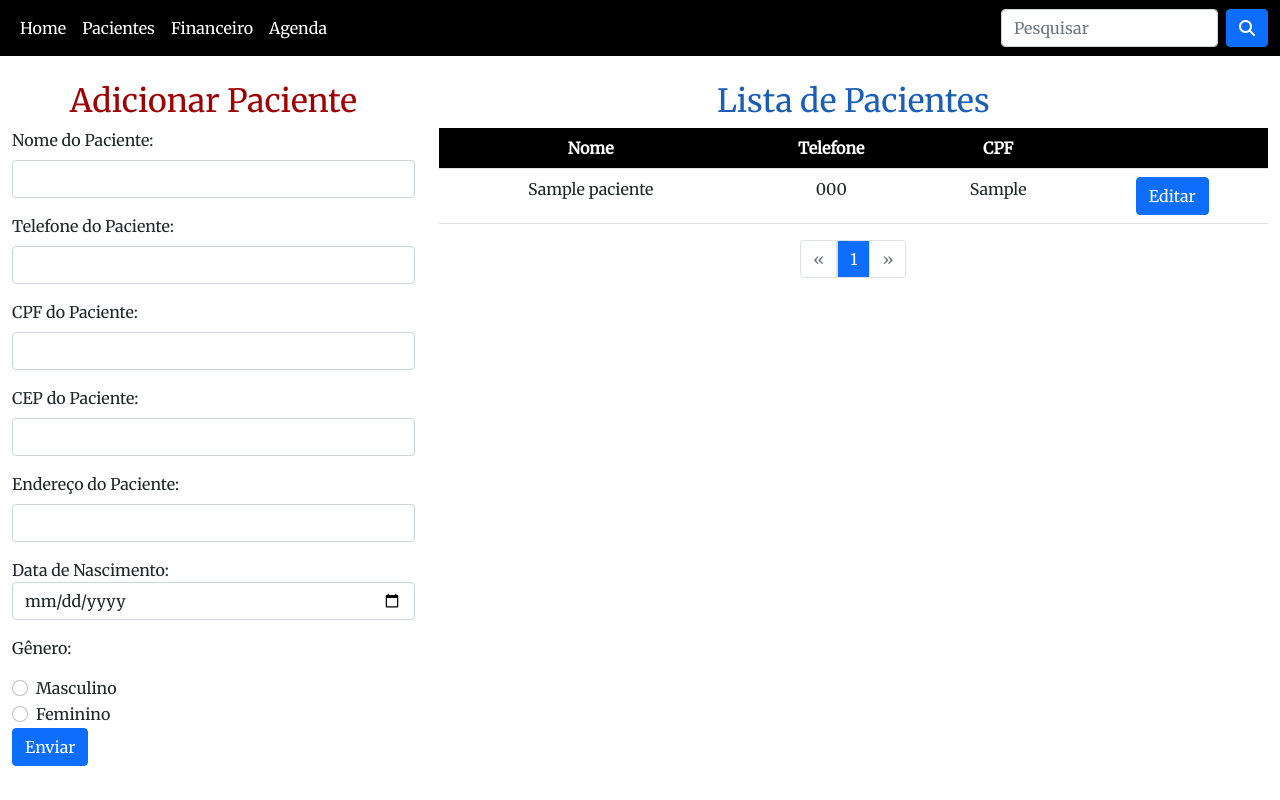
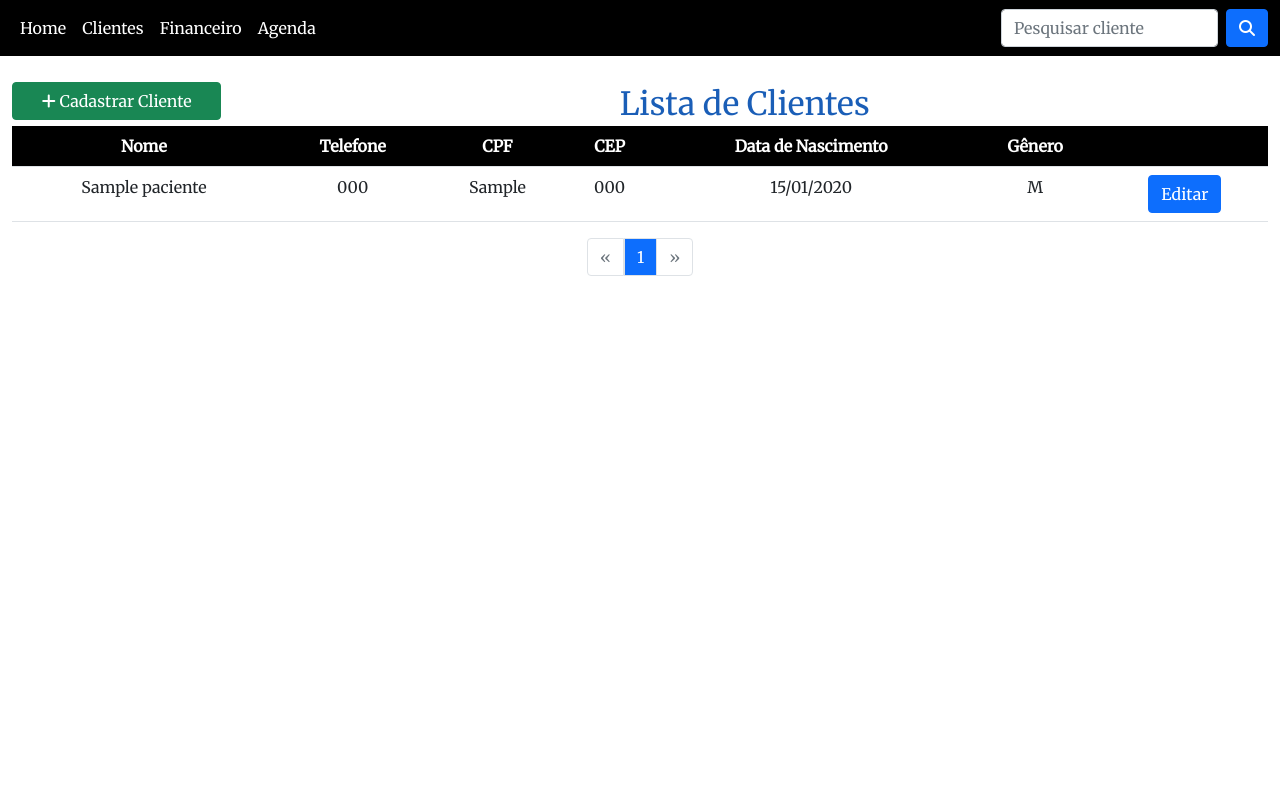
Before and after one commit to marcusvcalves/Django_Sistema_Clinica, a Django app: page /pacientes in a window 1280 px wide. Run offline with Django 4.2, Linux system fonts and the light colour scheme; tables that the repository leaves empty hold one stand-in row (values such as "Sample post"); some libraries are stand-ins or nearby versions.

Commit message:
atualização design

```diff
--- a/Sistema/static/css/editar.css
+++ b/Sistema/static/css/editar.css
@@ -1,4 +1,4 @@
-form{
+.editarForm{
     margin: 1%;
     width: 20em;
 }
--- a/Sistema/static/css/paciente.css
+++ b/Sistema/static/css/paciente.css
@@ -45,3 +45,19 @@ a, a:visited { text-decoration: none; }
     display: flex;
     align-self: center;
 }
+.buttonCadastrarCliente{
+    margin-bottom: 0.5%;
+}
+.clientesHeader{
+    display:flex;
+    flex-direction: row;
+
+}
+.listaText{
+    margin: auto;
+
+}
+.red{
+    color: #FE1F0E;
+    font-size:0.9em;
+}
--- /dev/null
+++ b/Sistema/static/css/style.css
@@ -0,0 +1,3 @@
+*{font-family: 'Merriweather', serif;}
+
+.navbarPrincipal{background-color: black !important;}
--- a/Sistema/templates/pacientes.html
+++ b/Sistema/templates/pacientes.html
@@ -15,14 +15,11 @@
     <meta charset="UTF-8">
     <meta http-equiv="X-UA-Compatible" content="IE=edge">
     <meta name="viewport" content="width=device-width, initial-scale=1.0">
-    <style>
-        *{font-family: 'Merriweather', serif;}
-        nav{background-color: black !important;}
-    </style>
     <link rel="stylesheet" type="text/css" href="{% static 'css/paciente.css' %}"/>
+    <link rel="stylesheet" type="text/css" href="{% static 'css/style.css' %}"/>
   </head>
   <body>
-    <nav class="navbar navbar-expand-lg navbar-dark ">
+    <nav class="navbarPrincipal navbar navbar-expand-lg navbar-dark">
       <div class="container-fluid">
       <button class="navbar-toggler" type="button" data-bs-toggle="collapse" data-bs-target="#navbarScroll" aria-controls="navbarScroll" aria-expanded="false" aria-label="Toggle navigation">
           <span class="navbar-toggler-icon"></span>
@@ -33,7 +30,7 @@
               <a class="nav-link active" href="/">Home</a>
           </li>
           <li class="nav-item">
-              <a class="nav-link active" href="/pacientes">Pacientes</a>
+              <a class="nav-link active" href="/pacientes">Clientes</a>
           </li>
           <li class="nav-item">
               <a class="nav-link active" href="/financeiro">Financeiro</a>
@@ -43,7 +40,7 @@
           </li>
           </ul>
           <form class="d-flex" method="get">
-          <input name = "q" class="form-control me-2" type="search" placeholder="Pesquisar" aria-label="Pesquisar">
+          <input name = "q" class="form-control me-2" type="search" placeholder="Pesquisar cliente" aria-label="Pesquisar">
           <button type="submit" class="btn btn-primary">
               <i class="fas fa-search"></i>
           </button>
@@ -51,16 +48,19 @@
       </div>
       </div>
   </nav>
-    <div class="container-fluid divContent">
-      <div class="row">
-        <div class="col-lg-4 adicionarPacientes">
-          <div><h2 class="adicionarText">Adicionar Paciente</h2></div>
-          <div class="row">
+  <div class="modal fade" id="modalAdicionarCliente" tabindex="-1" aria-labelledby="modalAdicionarCliente" aria-hidden="true">
+    <div class="modal-dialog">
+      <div class="modal-content">
+        <div class="modal-header">
+          <h5 class="modal-title" id="exampleModalLabel">Cadastrar novo cliente</h5>
+          <button type="button" class="btn-close" data-bs-dismiss="modal" aria-label="Close"></button>
+        </div>
+        <div class="modal-body row">
           <form action="{% url 'cadastrar_usuario' %}" method="POST">
             {% csrf_token %}
             <div class="mb-3">
               <label for="patientName" class="form-label"
-                  >Nome do Paciente:</label
+                >Nome do Cliente<span class="red">*</span></label
               >
               <input
                 type="text"
@@ -72,7 +72,7 @@
             </div>
             <div class="mb-3">
               <label for="patientPhone" class="form-label"
-                  >Telefone do Paciente:</label
+                >Telefone do Cliente</label
               >
               <input
                 type="tel"
@@ -83,7 +83,7 @@
             </div>
             <div class="mb-3">
               <label for="patientCpf" class="form-label"
-                  >CPF do Paciente:</label
+                >CPF do Cliente</label
               >
               <input
                 type="text"
@@ -94,7 +94,7 @@
             </div>
             <div class="mb-3">
               <label for="patientCep" class="form-label"
-                  >CEP do Paciente:</label
+                >CEP do Cliente</label
               >
               <input
                 type="text"
@@ -105,7 +105,7 @@
             </div>
             <div class="mb-3">
               <label for="patientAddress" class="form-label"
-                  >Endereço do Paciente:</label
+                >Endereço do Cliente</label
               >
               <input
                 type="text"
@@ -115,10 +115,10 @@
               />
             </div>
             <div class="mb-3">
-                <label for="patientBirth">Data de Nascimento:</label>
+              <label for="patientBirth">Data de Nascimento</label>
               <input name="patientBirth" class="form-control" type="date" />
             </div>
-              <p>Gênero:</p>
+            <p>Gênero</p>
             <div class="form-check">
               <input
                 class="form-check-input"
@@ -143,17 +143,29 @@
                 Feminino
               </label>
             </div>
+        </div>
+        <div class="modal-footer">
           <input type="submit" class="btn btn-primary" value="Enviar">
+          <input type="button" class="btn btn-secondary" data-bs-dismiss="modal" value="Fechar">
+        </div>
       </form>
       </div>
     </div>
-        <div class="col-lg-8 listaPacientes">
-          <div><h2 class="listaText">Lista de Pacientes</h2></div>
+  </div>
+    <div class="container-fluid divContent">
+        <div class="col-lg-12 listaPacientes">
+          <div class="clientesHeader">
+            <button type="button" class="btn btn-success buttonCadastrarCliente col-lg-2 col-4 " data-bs-toggle="modal" data-bs-target="#modalAdicionarCliente"><i class="fa-solid fa-plus"></i> Cadastrar Cliente</button>
+            <h2 class="listaText">Lista de Clientes</h2>
+          </div>
           <table class="table table table-striped table-hover">
             <tr class="trHeader">
               <th>Nome</th>
               <th>Telefone</th>
               <th>CPF</th>
+              <th>CEP</th>
+              <th>Data de Nascimento</th>
+              <th>Gênero</th>
               <th></th>
             </tr>
             {% for paciente in pacientes %}
@@ -161,6 +173,9 @@
               <td>{{paciente.name}}</td>
               <td>{{paciente.phone}}</td>
               <td>{{paciente.cpf}}</td>
+              <td>{{paciente.cep}}</td>
+              <td>{{paciente.birthDate|date:"d/m/Y"}}</td>
+              <td>{{paciente.gender}}</td>
               <td><a class="btn btn-primary" href="{% url 'editar_usuario' paciente.id %}">Editar</a></td>
             </tr>
             {% endfor %}
@@ -204,7 +219,6 @@
           </div>
         </div>
     </div>
-    </div>
     <script
     src="https://cdn.jsdelivr.net/npm/bootstrap@5.0.2/dist/js/bootstrap.bundle.min.js"
     integrity="sha384-MrcW6ZMFYlzcLA8Nl+NtUVF0sA7MsXsP1UyJoMp4YLEuNSfAP+JcXn/tWtIaxVXM"
```
Also changed, not shown: Sistema/templates/agenda.html (+3 -12 lines), Sistema/templates/confirmar.html (+3 -13 lines), Sistema/templates/editar.html (+4 -13 lines), Sistema/templates/financeiro.html (+3 -12 lines), Sistema/templates/index.html (+3 -12 lines), Sistema/templates/navbar.html (+3 -6 lines). Lines whose indentation alone changed are shown as unchanged.
